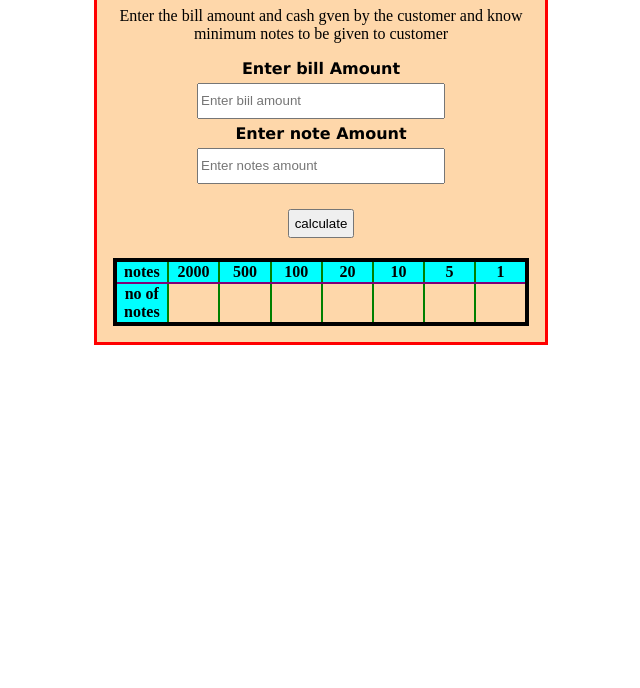
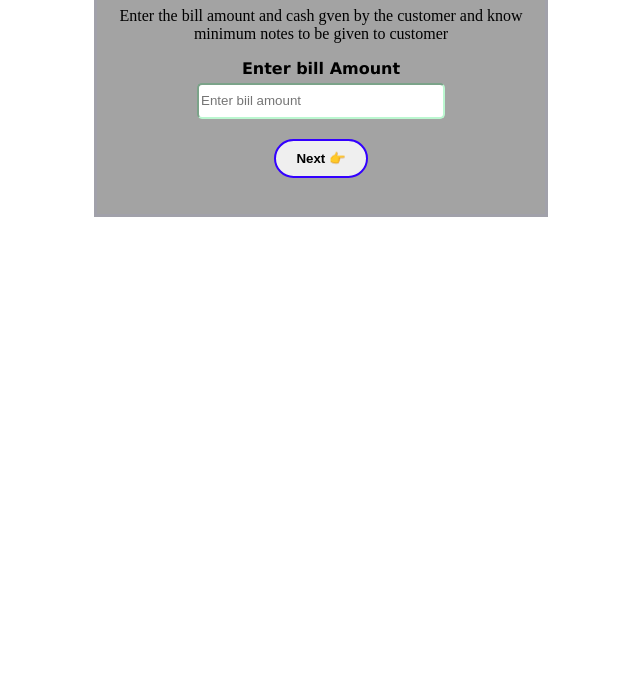
Before and after one commit to Suhas-Shende/cash-register-app, a plain HTML site: page index.html in a window 1280 px wide. Shown: the part 112-800 px from the top of the page, without its empty margins (319-959 px from the left). Drawn offline with Linux system fonts and the light colour scheme.

Commit message:
docs: added comments and next button
element.style.display="block";
element.style.display="none"
added

```diff
--- a/index.html
+++ b/index.html
@@ -9,15 +9,17 @@
       body {
         margin: 0;
         padding: 0;
+
       }
       .container {
-        border: 3px solid red;
+        border: 3px solid #a1a1aa;
         width: 26rem;
         margin: 20px auto;
         text-align: center;
         padding: 1rem;
         height: auto;
-        background-color: #fed7aa;
+        background-color: #a3a3a3;
+
       }
 
       input {
@@ -25,6 +27,8 @@
         height: 30px;
         display: block;
         margin: 5px auto;
+        border-radius: 5px;
+        border-color:#bbf7d0;
       }
       label {
         font-family: "Lucida Sans", "Lucida Sans Regular", "Lucida Grande",
@@ -37,43 +41,65 @@
       .notes {
         color: crimson;
       }
-      button {
-        padding: 5px;
-        margin: 20px 0;
+      #button {
+        display: block;
+        margin: 20px auto;
+        padding: 10px 20px;
+        font-weight: bold;
+        border: 2px solid rgb(51, 0, 255);
+        border-radius: 30px;
+      }
+      .next {
+        display: block;
+        margin: 20px auto;
+        padding: 10px 20px;
+        font-weight: bold;
+        border: 2px solid rgb(51, 0, 255);
+        border-radius: 30px;
       }
       table {
         margin: auto;
-        border: 4px solid;
+        border: 2px solid black;
         border-collapse: collapse;
       }
       th {
-        border-right: 2px solid green;
-        border-bottom: 2px solid rgb(128, 0, 119);
+        border: 2px solid black;
+
         width: 3rem;
-        background-color: aqua;
+        background-color: #5eead4;
         border-collapse: collapse;
       }
       td {
-        border-right: 2px solid green;
+        border: 2px solid black;
         border-collapse: collapse;
 
         width: 3rem;
+      }
+      .message {
+        color: red;
+      }
+      .showthis {
+        display: none;
       }
     </style>
   </head>
   <body>
     <div class="container">
       <h1>Cash Register App</h1>
-        <p>Enter the bill amount and cash gven by the customer and know minimum notes to be given to customer</p>
+      <p>
+        Enter the bill amount and cash gven by the customer and know minimum
+        notes to be given to customer
+      </p>
       <div class="message"></div>
       <label for="bill">Enter bill Amount</label>
       <input type="text" placeholder="Enter biil amount" id="billt" />
 
+      <button class="next">Next 👉</button>
 
+      <section class="showthis">
         <label for="note">Enter note Amount</label>
         <input type="text" placeholder="Enter notes amount" id="notet" />
-      <button id="button">calculate</button>
-
+        <button id="button">return cash</button>
 
         <table>
           <tr>
@@ -87,7 +113,7 @@
             <th>1</th>
           </tr>
           <tr>
-            <th>no of notes</th>
+            <th style="background-color:#475569">no of notes</th>
             <td class="change-0"></td>
             <td class="change-0"></td>
             <td class="change-0"></td>
@@ -97,51 +123,71 @@
             <td class="change-0"></td>
           </tr>
         </table>
-
+      </section>
     </div>
     <script>
+      //All selector are here
       const billinput = document.querySelector("#billt");
       const noteinput = document.querySelector("#notet");
       const button = document.querySelector("#button");
-      const message=document.querySelector(".message");
-      const returnnotesamount=document.querySelectorAll(".change-0");
-      const notesarray=[2000,500,100,20,10,5,1];
-      button.addEventListener("click", function myfunction(){
-         getmessage();
-        if(billinput.value>0){
+      const buttonnext = document.querySelector(".next");
+      const showthis = document.querySelector(".showthis");
+      const message = document.querySelector(".message");
+      const returnnotesamount = document.querySelectorAll(".change-0");
+      const notesarray = [2000, 500, 100, 20, 10, 5, 1];
 
-        if( noteinput.value >= billinput.value ){
+      //next button to show the notes amount input box
+      buttonnext.addEventListener("click", () => {
+        if (billinput.value > 0) {
+          buttonnext.style.display = "none";
+          showthis.style.display = "block";
+        } else {
+          invalidmessage("invalid bill amount");
+        }
+      });
+
+      //Event Handeler for output for notes
+      button.addEventListener("click", function myfunction() {
+        getmessage(); //it hides the dislpay block
+        if (billinput.value > 0) {
+          //if(12) true
+
+          if (noteinput.value >= billinput.value) {
+            //if(200>=12) true
 
             console.log("clicked");
 
-                       returnamount=noteinput.value-billinput.value;
+            returnamount = noteinput.value - billinput.value;
             calculateCash(returnamount);
-
-        }else{
+          } else {
+            //if input of note value is less than bill value
             invalidmessage("cash is very low");
           }
-    }else{
+        } else {
+          //if bill value is less than 0 minus
           console.log("false");
           invalidmessage("invalid bill amount");
         }
       });
 
-        function calculateCash(returnamount){
-                for(let i=0;i<notesarray.length;i++){
-                    const notesvalue=Math.trunc(returnamount/notesarray[i]);
-                    returnamount%=notesarray[i];
-                    returnnotesamount[i].textContent=notesvalue;
+      //main function to calculate the return the available notes
+      function calculateCash(returnamount) {
+        //for loop to iterate over the loop
+        for (let i = 0; i < notesarray.length; i++) {
+          const notesvalue = Math.trunc(returnamount / notesarray[i]);
+          returnamount %= notesarray[i];
+          returnnotesamount[i].textContent = notesvalue;
         }
       }
 
-      function getmessage(){
-        message.style.display="none";
+      //these bellow functions for hide and display the block
+      function getmessage() {
+        message.style.display = "none";
       }
-      function invalidmessage(messagedisplay){
-              message.style.display="block";
-              message.textContent=messagedisplay;
+      function invalidmessage(messagedisplay) {
+        message.style.display = "block";
+        message.textContent = messagedisplay;
       }
-
     </script>
   </body>
 </html>
```
Lines whose indentation alone changed are shown as unchanged.
